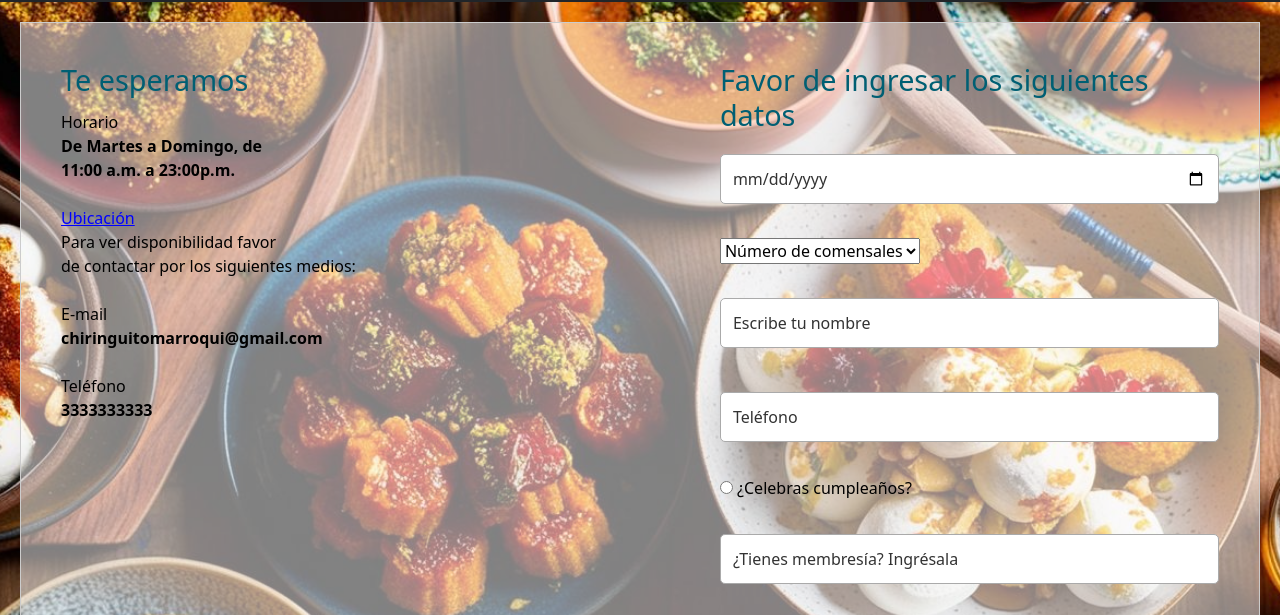
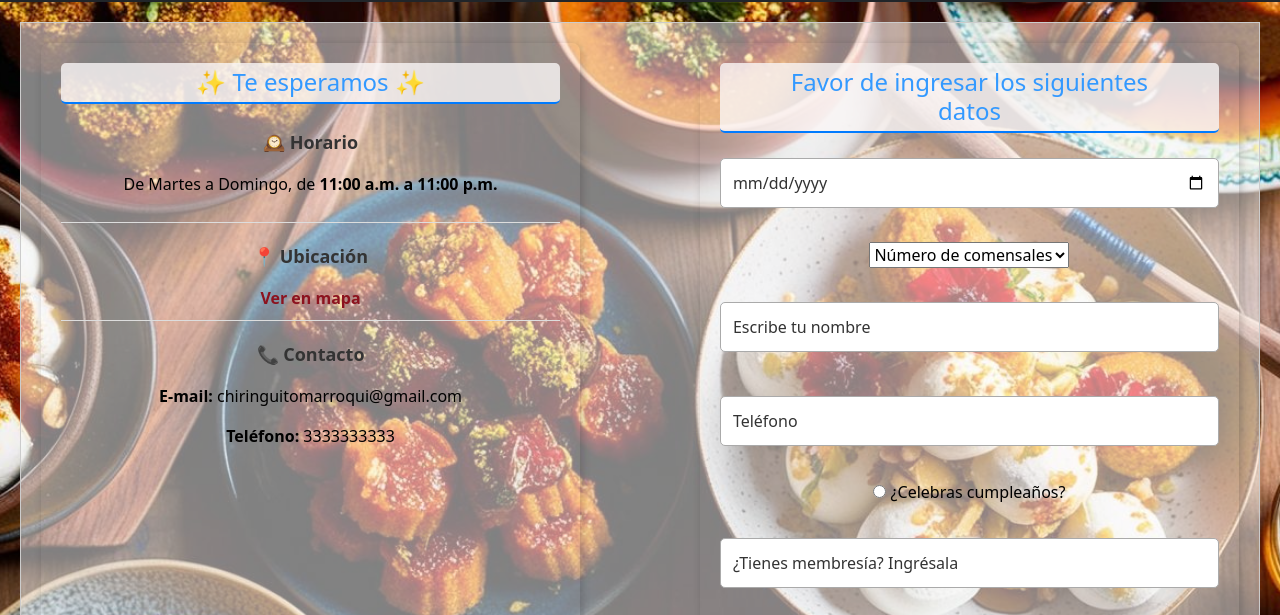
Before and after one commit to iscyuri/ChinguiritoMarroqui, a plain HTML site: page pages/reservar.html in a window 1280 px wide. Shown: the part 94-709 px from the top of the page. Drawn offline with nearby package versions, Linux system fonts and the light colour scheme.

Commit message:
Mejoras de diseño en ubicacion y reservacion

```diff
--- a/pages/reservar.html
+++ b/pages/reservar.html
@@ -35,18 +35,24 @@
 
         <div class="div-form-reservation">
             <div class="div-info-contacto">
-                <h1>Te esperamos</h1>
-                <label>Horario</label><br>
-                <b>De Martes a Domingo, de <br>11:00 a.m. a 23:00p.m.</b><br><br>
-                <a href="ubicacion.html">Ubicación</a><br>
-                <label>Para ver disponibilidad favor <br>de contactar por los siguientes
-                    medios:</label><br><br>
-                <label>E-mail</label><br>
-                <b>chiringuitomarroqui@gmail.com</b><br><br>
-                <label>Teléfono</label><br>
-                <b>3333333333</b>
+                <h1>✨ Te esperamos ✨</h1>
+                <div class="info-block">
+                    <p class="label">🕰️ Horario</p>
+                    <p>De Martes a Domingo, de <strong>11:00 a.m. a 11:00 p.m.</strong></p>
+                </div>
 
+                <div class="info-block">
+                    <p class="label">📍 Ubicación</p>
+                    <a href="ubicacion.html">Ver en mapa</a>
+                </div>
+
+                <div class="info-block">
+                    <p class="label">📞 Contacto</p>
+                    <p><strong>E-mail:</strong> chiringuitomarroqui@gmail.com</p>
+                    <p><strong>Teléfono:</strong> 3333333333</p>
+                </div>
             </div>
+
             <div class="div-info-cliente">
                 <h1>Favor de ingresar los siguientes <br>datos</h1>
                 <input type="date" id="fecha" name="fecha" class="form-reservation-input"><br><br>
--- a/style/style.scss
+++ b/style/style.scss
@@ -31,6 +31,12 @@
     justify-content: center;
     align-items: center;
 }
+
+$primary-color: #007bff;
+$secondary-color: #0056b3;
+$text-color: #333;
+$border-color: #aaa;
+$background-color: #fff;
 
 .genericBody {
     display: grid;
@@ -155,11 +161,13 @@ main {
     background: linear-gradient(90deg, rgba(145, 136, 153, 1) 0%, rgba(128, 116, 23, 0.55) 17%, rgba(189, 170, 94, 0.96) 40%, rgba(161, 129, 42, 1) 86%, rgba(153, 117, 8, 1) 100%);
     padding: 20px;
     display: flex;
-    flex-direction: column; /* Apila los elementos en columna */
-    align-items: center; /* Centra los elementos horizontalmente */
+    flex-direction: column;
+    /* Apila los elementos en columna */
+    align-items: center;
+    /* Centra los elementos horizontalmente */
 
     img {
-        width:460px;
+        width: 460px;
         height: 250px;
         object-fit: cover;
     }
@@ -218,23 +226,62 @@ main {
     width: 45%;
     padding: 20px;
     box-sizing: border-box;
-    color: #000000;
+    color: #000;
 
-    a {
-        color: blue;
+    border-radius: 8px;
+    box-shadow: 2px 2px 10px rgba(0, 0, 0, 0.2);
+    text-align: center;
+
+    h1 {
+        font-size: 24px;
+        color: #3399ff;
+
+        border-bottom: 2px solid #007bff;
+        margin-bottom: 15px;
+        background: rgba(250, 247, 247, 0.8); // Fondo ligero para destacar el texto
+        padding: 5px 10px;
+        border-radius: 5px;
     }
 
-    @media (max-width: 768px) {
-        width: 100%; // Cambia el ancho a 100% en pantallas más pequeñas
+    .info-block {
+        padding: 10px;
+        margin-bottom: 10px;
+        border-bottom: 1px solid #ddd;
+
+        &:last-child {
+            border-bottom: none;
+        }
+
+        .label {
+            font-weight: bold;
+            font-size: 18px;
+            color: #333;
+        }
+
+        a {
+            color: #8c121e;
+            text-decoration: none;
+            font-weight: bold;
+            padding: 5px 10px;
+            border-radius: 5px;
+            transition: all 0.3s ease-in-out;
+
+            &:hover {
+                text-decoration: underline;
+            }
+        }
     }
 }
 
-// Variables
-$primary-color: #007bff;
-$secondary-color: #0056b3;
-$text-color: #333;
-$border-color: #aaa;
-$background-color: #fff;
+@media (max-width: 768px) {
+    .div-info-contacto {
+        width: 100%;
+    }
+}
+
+
+
+
 
 .form-reservation-input {
     width: 100%;
@@ -453,7 +500,7 @@ ol.texto li {
 
 
 .boton {
-   width: 100%;
+    width: 100%;
     padding: 12px;
     background-color: $primary-color;
     color: #fff;
@@ -470,8 +517,10 @@ ol.texto li {
 
 @media (max-width: 1024px) {
     .iframe-container iframe {
-        max-width: 700px; /* Reduce el ancho */
-        height: 350px; /* Ajuste de altura */
+        max-width: 700px;
+        /* Reduce el ancho */
+        height: 350px;
+        /* Ajuste de altura */
     }
 }
 
@@ -526,8 +575,10 @@ ol.texto li {
     }
 
     .iframe-container {
-        max-width: 95%; /* Usa el 90% del ancho disponible */
-        height: 300px; /* Reduce un poco la altura */
+        max-width: 95%;
+        /* Usa el 90% del ancho disponible */
+        height: 300px;
+        /* Reduce un poco la altura */
     }
 }
 
@@ -547,10 +598,34 @@ ol.texto li {
 
 .div-form-info-location {
     color: #ffffff;
-    padding: 15px;
+    padding: 20px;
     border-radius: 8px;
     width: fit-content;
     text-align: center;
+    background: rgba(0, 0, 0, 0.6);
+    box-shadow: 2px 2px 10px rgba(0, 0, 0, 0.3);
+
+    .location-item {
+        font-size: 18px;
+        margin: 8px 0;
+        display: block;
+    }
+
+    .highlight {
+        font-weight: bold;
+        font-size: 20px;
+        margin-top: 15px;
+    }
+
+    .facilities {
+        list-style: none;
+        padding: 0;
+        font-size: 18px;
+
+        li {
+            margin: 5px 0;
+        }
+    }
 }
 
 
```
Also changed, not shown: pages/ubicacion.html (+9 -7 lines), style/style.css, 1 other file.
